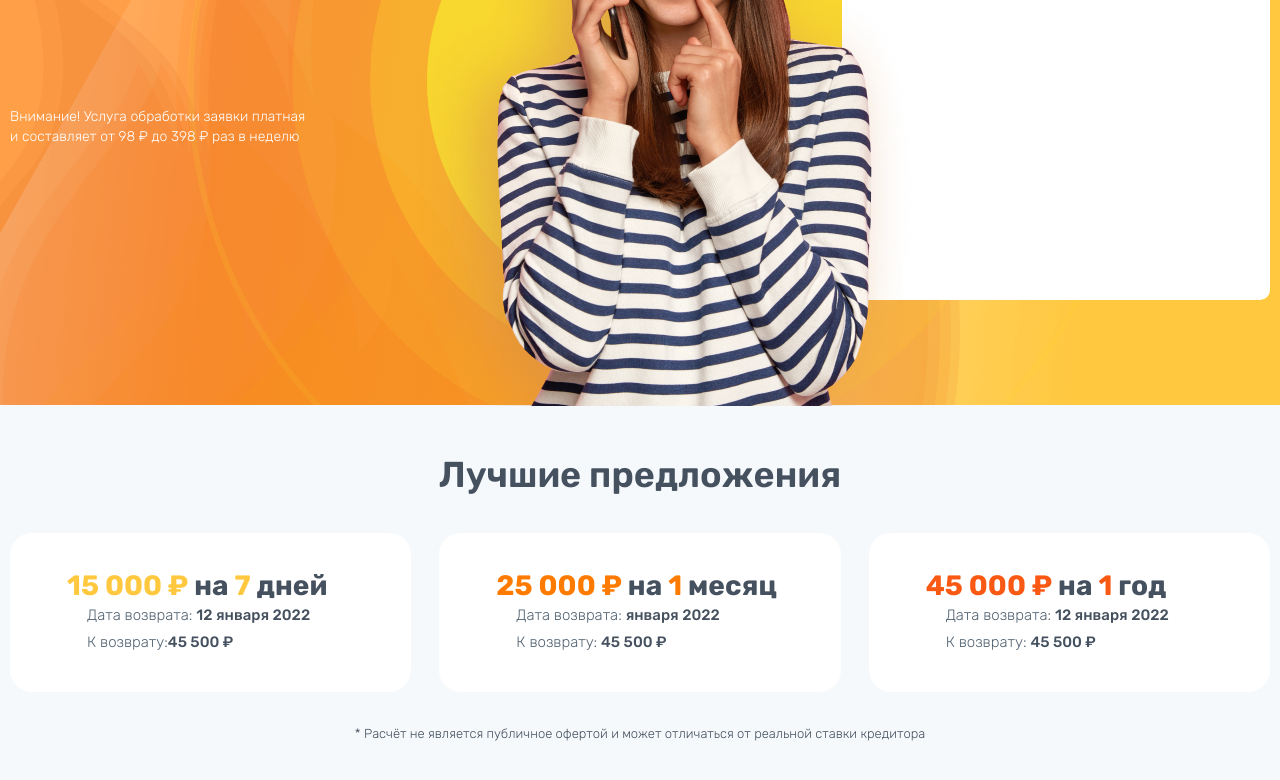
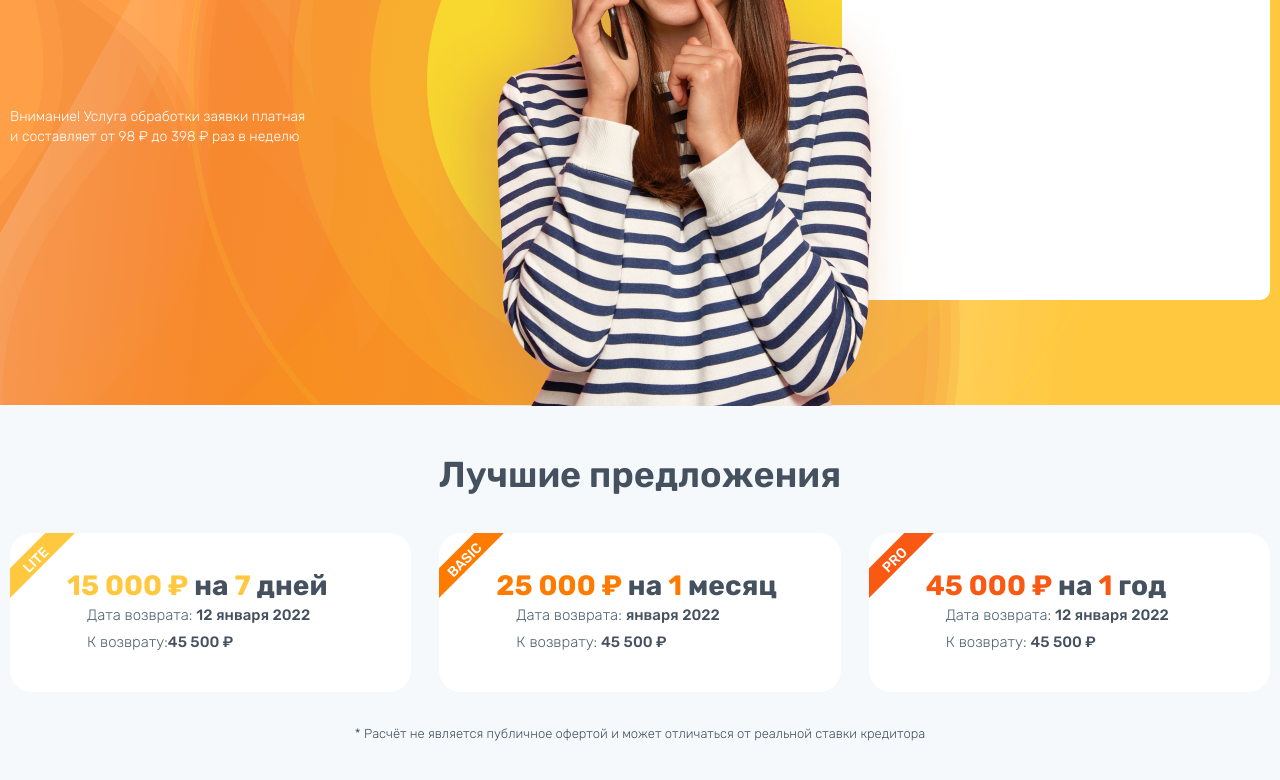
Before and after one commit to serezha3179/Fire_Money, a website: page src/index.html in a window 1280 px wide. Shown: the part 382-1162 px from the top of the page. Drawn offline with nearby package versions, Linux system fonts and the light colour scheme; files that its build step writes are made by us from their sources; files whose address does not match are found by name.

Commit message:
finish section offer

```diff
--- a/gulp/version.json
+++ b/gulp/version.json
@@ -1,3 +1,3 @@
 {
-    "main": "20220615232608"
+    "main": "20220616231951"
 }
--- a/src/index.html
+++ b/src/index.html
@@ -33,16 +33,19 @@
                 <h2 class="offer__title">Лучшие предложения</h2>
                 <div class="offer__cards">
                     <div class="offer__card">
+                        <div class="offer__card-ribbon">lite</div>
                         <h3 class="offer__card-title"><span>15 000 ₽</span>  на <span>7</span> дней</h3>
                         <div class="offer__card-item card-item__calendar">Дата возврата: <span>12 января 2022</span></div>
                         <div class="offer__card-item">К возврату:<span>45 500 ₽</span></div>
                     </div>
                     <div class="offer__card">
+                        <div class="offer__card-ribbon">basic</div>
                         <h3 class="offer__card-title"><span>25 000 ₽</span>  на <span>1</span> месяц</h3>
                         <div class="offer__card-item card-item__calendar">Дата возврата: <span>января 2022</span></div>
                         <div class="offer__card-item">К возврату: <span>45 500 ₽</span></div>
                     </div>
                     <div class="offer__card">
+                        <div class="offer__card-ribbon">pro</div>
                         <h3 class="offer__card-title"><span>45 000 ₽</span>  на <span>1</span> год</h3>
                         <div class="offer__card-item card-item__calendar">Дата возврата: <span>12 января 2022</span></div>
                         <div class="offer__card-item">К возврату: <span>45 500 ₽</span></div>
--- a/src/scss/style.scss
+++ b/src/scss/style.scss
@@ -301,14 +301,64 @@
     margin: 0px -14px;
     margin-bottom: 33px;
 }
+@media (max-width: 1264px) {
+    .offer__cards {
+        // flex-direction: column;
+        // align-items: center;
+        display: block;
+    }
+}
 .offer__card {
+    // display: inline-block;
+    position: relative;
     flex: 0 1 33.333%;
+    max-width: 408px;
     padding: 36px 57px 36px 57px;
     margin: 0px 14px;
     background: white;
     border-radius: 22px;
+    overflow: hidden;
 }
-
+@media (max-width: 1264px) {
+    .offer__card {
+        margin: 14px auto;
+    }
+}
+@media (max-width: 430px) {
+    .offer__card {
+        margin: 14px 10px;
+        padding: 36px 7% 36px 15%;
+    }
+}
+@media (max-width: 380px) {
+    .offer__card {
+        padding: 36px 7% 36px 10%;
+    }
+}
+.offer__card-ribbon {
+    position: absolute;
+    top: 15px;
+    left: -22px;
+    height: 21.48px;
+    width: 93.37px;
+    text-align: center;
+    transform: rotate(-45deg);
+    font-family: 'Rubik',sans-serif;
+    font-size: 14px;
+    font-weight: 500;
+    line-height: 1.82;
+    color: white;
+    text-transform: uppercase;
+}
+.offer__card:nth-child(1) .offer__card-ribbon {
+    background: #FFC83E;
+}
+.offer__card:nth-child(2) .offer__card-ribbon {
+    background: #FF7B00;
+}
+.offer__card:nth-child(3) .offer__card-ribbon {
+    background: #FA5914;
+}
 .offer__card-title {
     font-family: 'Rubik',sans-serif;
     font-size: 28px;
```
Also changed, not shown: dist/css/style.css, dist/css/style.min.css, dist/img/header/Group 1285.png (deleted), dist/index.html, dist/sourcemaps/style.css.min.css, 1 other file.
